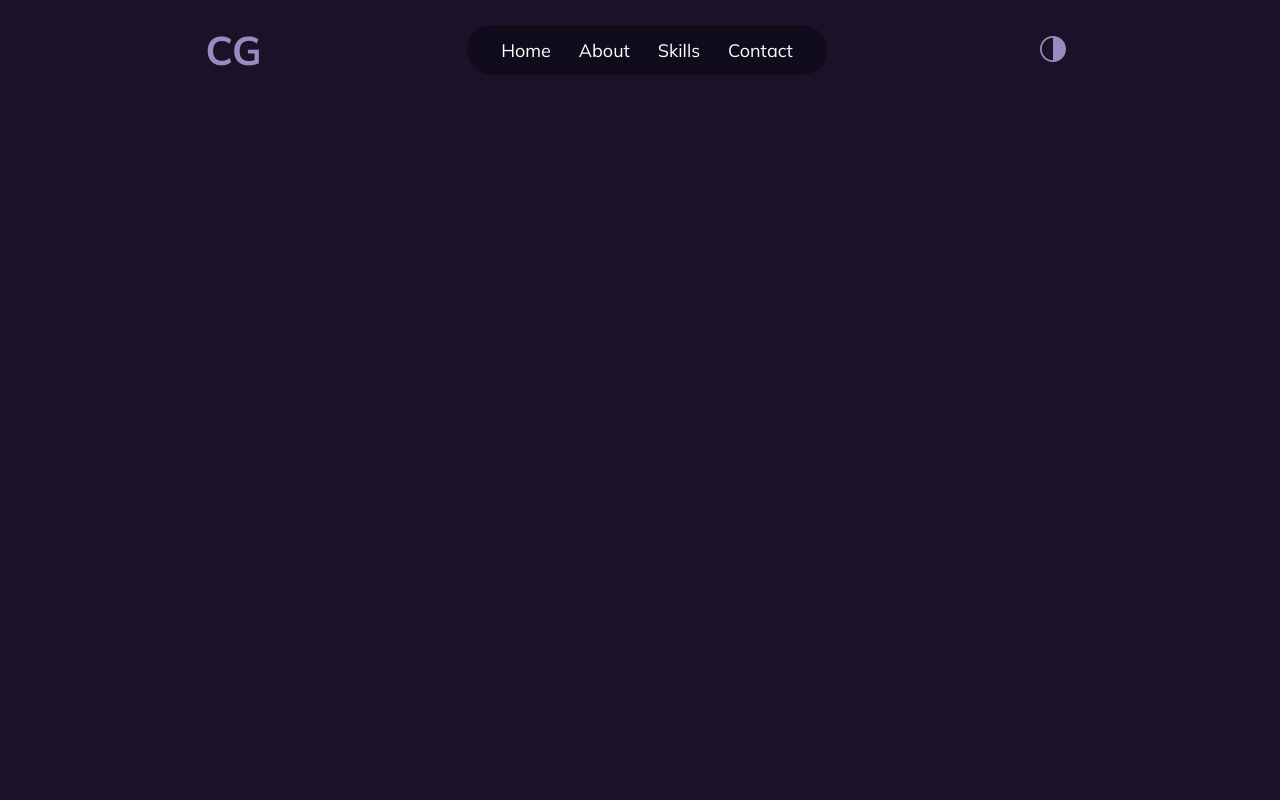
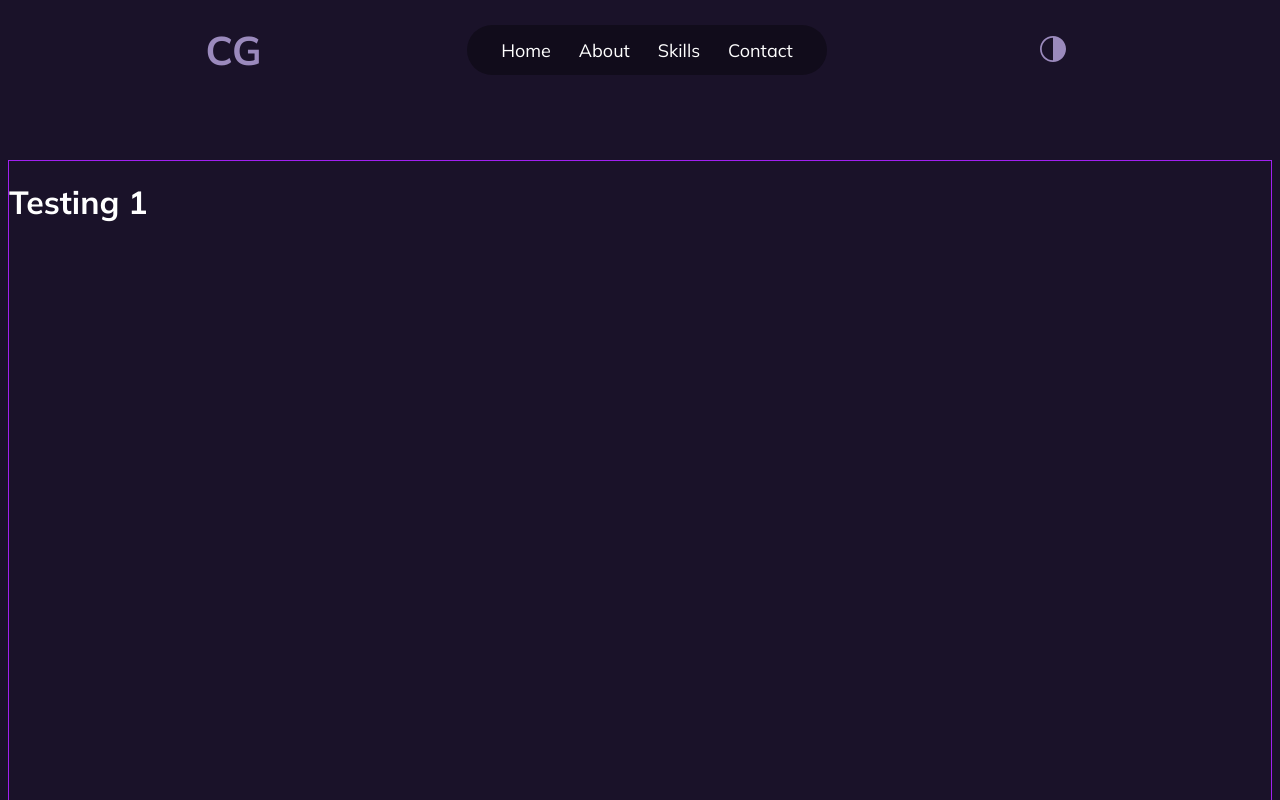
Before and after one commit to carolagottardo/react-sass-cv, a React (Vite) app: page / in a window 1280 px wide. Shown: the top 800 px of the page. Built offline with nearby package versions, Linux system fonts and the light colour scheme; a web font is replaced by a local one.

Commit message:
linking (from navbar to section) - changed // sectioning - setup

```diff
--- a/package.json
+++ b/package.json
@@ -11,7 +11,8 @@
   },
   "dependencies": {
     "react": "^18.3.1",
-    "react-dom": "^18.3.1"
+    "react-dom": "^18.3.1",
+    "react-scroll": "^1.9.2"
   },
   "devDependencies": {
     "@eslint/js": "^9.17.0",
--- a/src/App.jsx
+++ b/src/App.jsx
@@ -1,9 +1,11 @@
 import Navie from "./components/Navie/Navie";
+import Sectionsy from "./components/Sectionsy/Sectionsy";
 
 function App() {
   return (
     <div>
       <Navie />
+      <Sectionsy />
     </div>
   );
 }
--- a/src/components/Navie/Navie.css
+++ b/src/components/Navie/Navie.css
@@ -1,4 +1,5 @@
 .navbar-base {
+  background-color: #1a1229;
   display: flex;
   width: 100%;
   height: 100px;
@@ -11,6 +12,7 @@
   .navbar-logo {
     color: #9b8abd;
     font-size: 40px;
+    text-decoration: none;
     cursor: pointer;
   }
 }
--- a/src/components/Navie/Navie.jsx
+++ b/src/components/Navie/Navie.jsx
@@ -1,5 +1,7 @@
 import "./Navie.css";
 import { assets } from "../../assets/assets";
+import Sectionsy from "../Sectionsy/Sectionsy";
+import { Link } from "react-scroll";
 
 function Navie() {
   return (
@@ -8,16 +10,24 @@ function Navie() {
 
       <ul>
         <li>
-          <a href="#home">Home</a>
+          <Link to="home" smooth={true} duration={500}>
+            Home
+          </Link>
         </li>
         <li>
-          <a href="#about">About</a>
+          <Link to="about" smooth={true} duration={500}>
+            About
+          </Link>
         </li>
         <li>
-          <a href="#skills">Skills</a>
+          <Link to="skills" smooth={true} duration={500}>
+            Skills
+          </Link>
         </li>
         <li>
-          <a href="#contact">Contact</a>
+          <Link to="contact" smooth={true} duration={500}>
+            Contact
+          </Link>
         </li>
       </ul>
 
--- a/src/components/Sectionsy/Sectionsy.css
+++ b/src/components/Sectionsy/Sectionsy.css
@@ -0,0 +1,34 @@
+.sections-base {
+  margin-top: 160px;
+  width: 100%;
+  height: 100%;
+  scroll-behavior: smooth;
+}
+
+.home-section {
+  color: white;
+  border: 1px solid #a020f0;
+  height: 760px;
+  scroll-behavior: smooth;
+}
+
+.about-section {
+  color: white;
+  border: 1px solid hotpink;
+  height: 760px;
+  scroll-behavior: smooth;
+}
+
+.skills-section {
+  color: white;
+  border: 1px solid orange;
+  height: 760px;
+  scroll-behavior: smooth;
+}
+
+.contact-section {
+  color: white;
+  border: 1px solid yellow;
+  height: 760px;
+  scroll-behavior: smooth;
+}
--- a/src/components/Sectionsy/Sectionsy.jsx
+++ b/src/components/Sectionsy/Sectionsy.jsx
@@ -1,5 +1,27 @@
-function Sectionsy {
-    return (
+import React from "react";
+import "./Sectionsy.css";
+import Navie from "../Navie/Navie";
 
-    );
+function Sectionsy() {
+  return (
+    <div className="sections-base">
+      <div id="home" className="home-section">
+        <h1>Testing 1</h1>
+      </div>
+
+      <div id="about" className="about-section">
+        <h1>Testing 2</h1>
+      </div>
+
+      <div id="skills" className="skills-section">
+        <h1>Testing 3</h1>
+      </div>
+
+      <div id="contact" className="contact-section">
+        <h1>Testing 4</h1>
+      </div>
+    </div>
+  );
 }
+
+export default Sectionsy;
```
Also changed, not shown: 1 other file (tests, documents, lock files or other folders).
